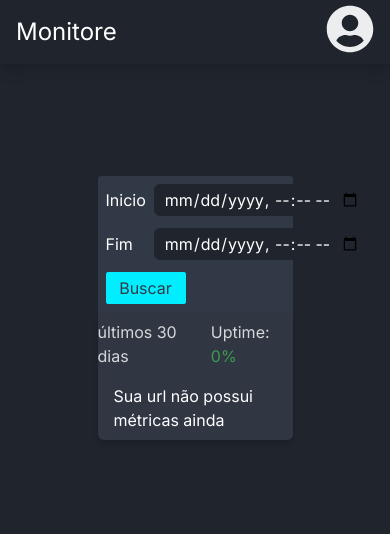
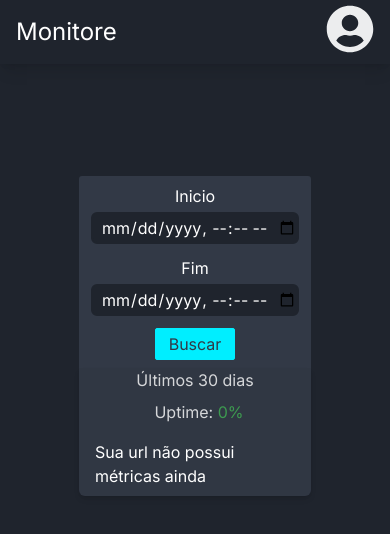
Before and after one commit to Kaua3045/monitoring-web, a React (Vite) app: page /metrics/1 in a window 390 px wide. Shown: the top 534 px of the page. Built offline with nearby package versions, Linux system fonts and the light colour scheme; no server answers; sample sign-in values are in the browser's storage.

Commit message:
feat(metrics): add the responsive elements

```diff
--- a/src/pages/Metrics.tsx
+++ b/src/pages/Metrics.tsx
@@ -90,8 +90,8 @@ const Metrics = () => {
       <Nav />
 
       <div className="flex items-center mt-28 flex-col">
-        <div className="bg-slateDark-650 w-2/4 h-auto flex flex-col items-start pl-2 gap-3 rounded-t-[3px] rounded-tr-[3px]">
-          <fieldset className="flex items-center gap-2 mt-2">
+        <div className="bg-slateDark-650 w-2/4 max-sm:w-auto h-auto flex flex-col items-start max-sm:items-center max-sm:pr-3 max-sm:pl-3 pl-2 gap-3 rounded-t-[3px] rounded-tr-[3px]">
+          <fieldset className="flex max-sm:flex-col items-center max-sm:gap-1 gap-2 mt-2">
             <label htmlFor="start-timestamp" className="text-white-100">
               Inicio
             </label>
@@ -103,7 +103,7 @@ const Metrics = () => {
             />
           </fieldset>
 
-          <fieldset className="flex items-center gap-[21px] mb-2">
+          <fieldset className="flex items-center max-sm:flex-col max-sm:gap-1 gap-[21px] mb-2">
             <label htmlFor="fim-timestamp" className="text-white-100">
               Fim
             </label>
@@ -126,11 +126,11 @@ const Metrics = () => {
           </div>
         </div>
 
-        <div className="bg-slateDark-650/90 w-2/4 h-auto shadow-md rounded-bl-md rounded-br-md">
-          <div className="flex justify-around items-center">
+        <div className="bg-slateDark-650/90 w-2/4 max-sm:w-[232px] h-auto shadow-md rounded-bl-md rounded-br-md">
+          <div className="flex justify-around items-center max-sm:flex-col max-sm:justify-center">
             <h3 className="text-white-100/80">{url.title}</h3>
             {startTime.length <= 0 || endTime.length <= 0 ? (
-              <p className="text-white-100/80">últimos 30 dias</p>
+              <p className="text-white-100/80">Últimos 30 dias</p>
             ) : (
               <p className="text-white-100/80">{formatDate()}</p>
             )}
```
